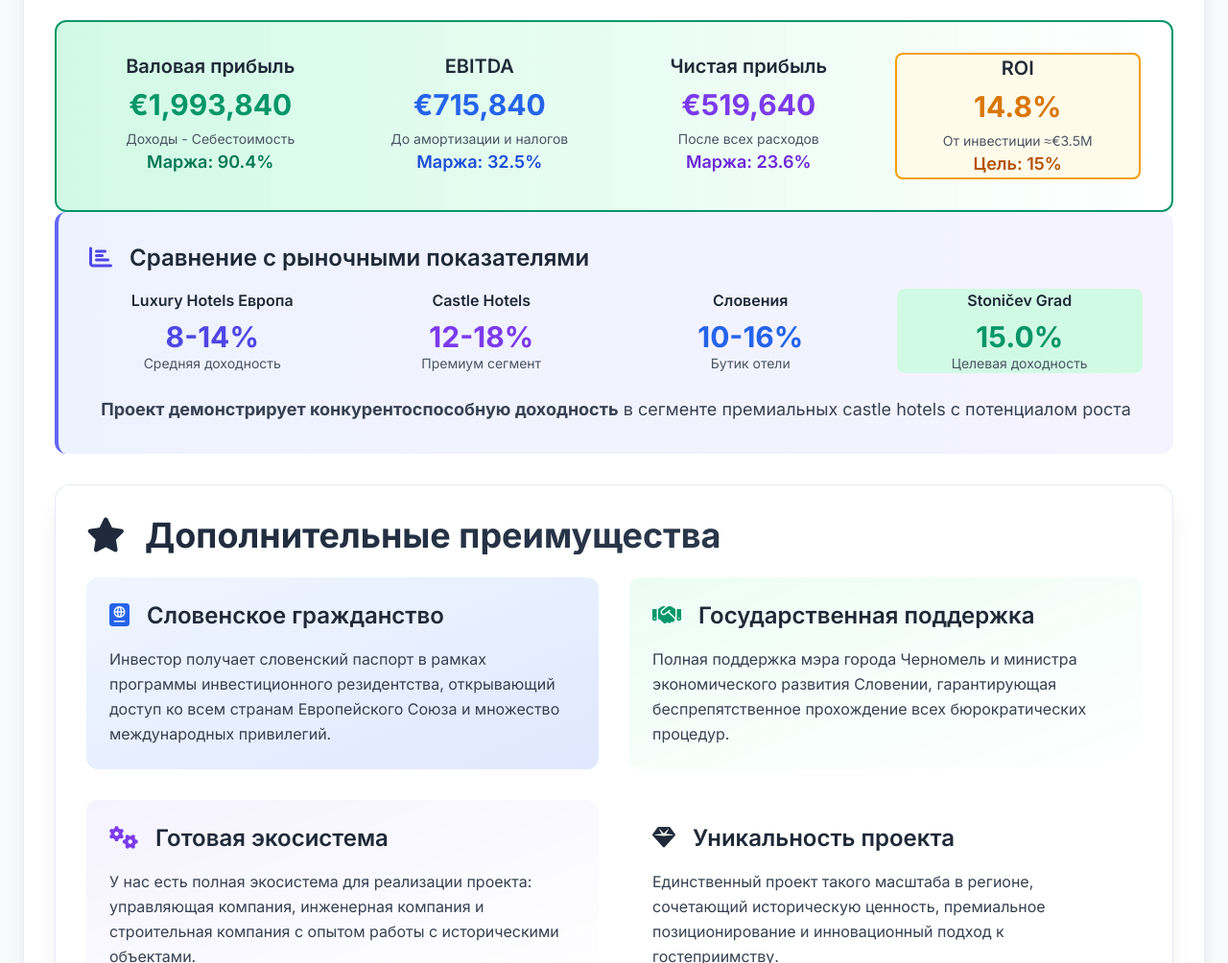
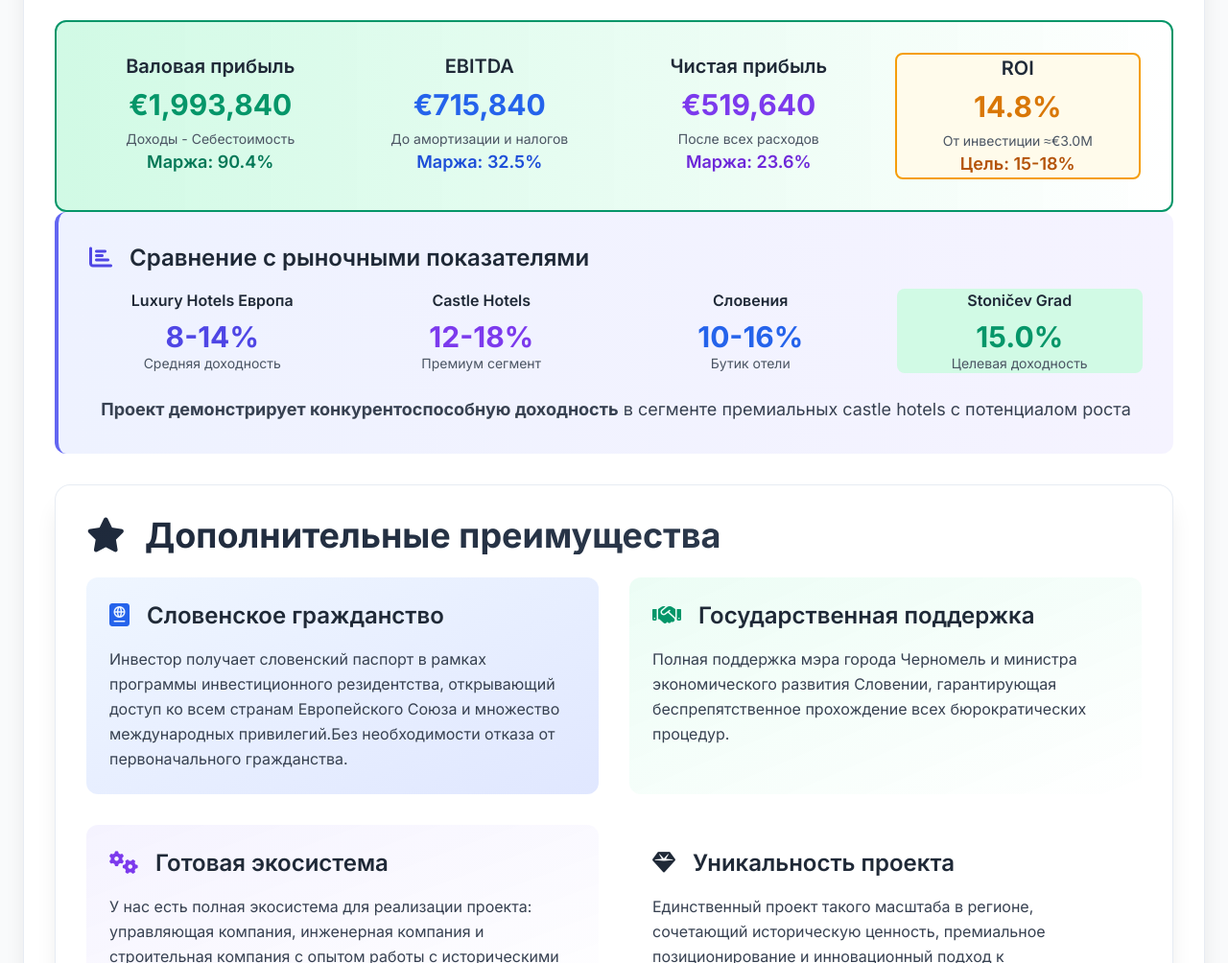
Before and after one commit to miragconsulting/stonicevgrad, a plain HTML site: page index.html in a window 1280 px wide. Shown: the part 7521-8525 px from the top of the page at 96% size. Drawn offline with nearby package versions, Linux system fonts and the light colour scheme.

Commit message:
Update index.html

```diff
--- a/index.html
+++ b/index.html
@@ -852,8 +852,8 @@
                 <div class="border-2 border-yellow-500 rounded-lg bg-yellow-50">
                     <h4 class="text-xl font-semibold text-gray-800 mb-2">ROI</h4>
                     <div class="text-3xl font-bold text-yellow-600 mb-2">14.8%</div>
-                    <div class="text-sm text-gray-600">От инвестиции ≈€3.5М</div>
-                    <div class="text-lg text-yellow-700 font-semibold">Цель: 15%</div>
+                    <div class="text-sm text-gray-600">От инвестиции ≈€3.0М</div>
+                    <div class="text-lg text-yellow-700 font-semibold">Цель: 15-18%</div>
                 </div>
             </div>
         </div>
@@ -911,7 +911,7 @@
                             Словенское гражданство
                         </h3>
                         <p class="text-gray-700 leading-relaxed">
-                            Инвестор получает словенский паспорт в рамках программы инвестиционного резидентства, открывающий доступ ко всем странам Европейского Союза и множество международных привилегий.
+                            Инвестор получает словенский паспорт в рамках программы инвестиционного резидентства, открывающий доступ ко всем странам Европейского Союза и множество международных привилегий.Без необходимости отказа от первоначального гражданства.
                         </p>
                     </div>
 
```
